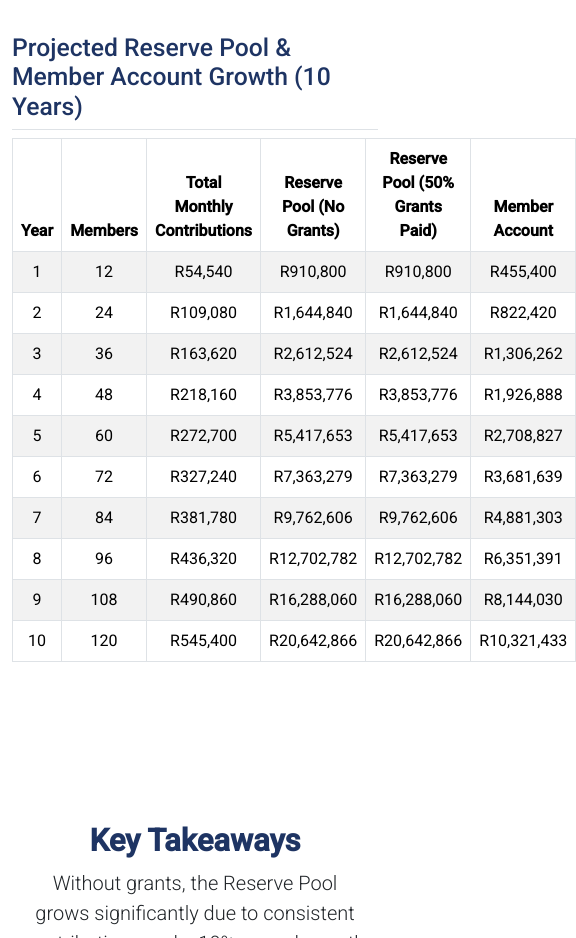
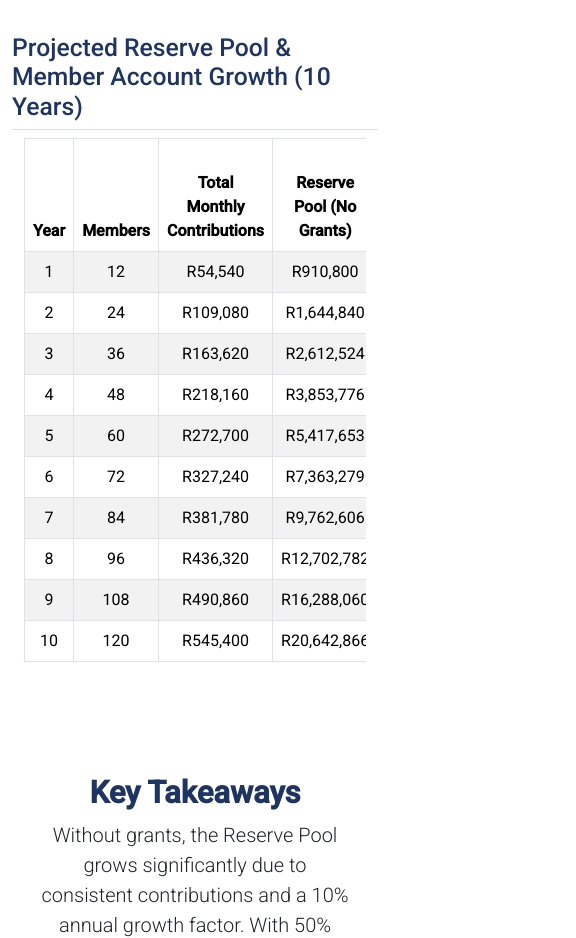
Before and after one commit to WhitelightningDev/aem-webpage, an Angular app: page / in a window 390 px wide. Shown: the part 5960-6898 px from the top of the page, 576 px wide, since content can reach past the window. Built offline with nearby package versions, Linux system fonts and the light colour scheme.

Commit message:
made the table mobile friendly

```diff
--- a/src/app/pages/homepage/homepage.component.html
+++ b/src/app/pages/homepage/homepage.component.html
@@ -208,6 +208,8 @@
 <div class="container py-5">
   <h2 class="pb-2 border-bottom maintext">Projected Reserve Pool & Member Account Growth (10 Years)</h2>
 
+  <div class="container">
+    <div class="table-responsive">
       <table class="table table-bordered table-striped">
         <thead>
           <tr>
@@ -303,6 +305,8 @@
         </tbody>
       </table>
     </div>
+  </div>
+
 
 <div class="px-4 py-5 my-5 text-center">
   <h3 class="display-5 fw-bold maintext">Key Takeaways</h3>
```
Lines whose indentation alone changed are shown as unchanged.
